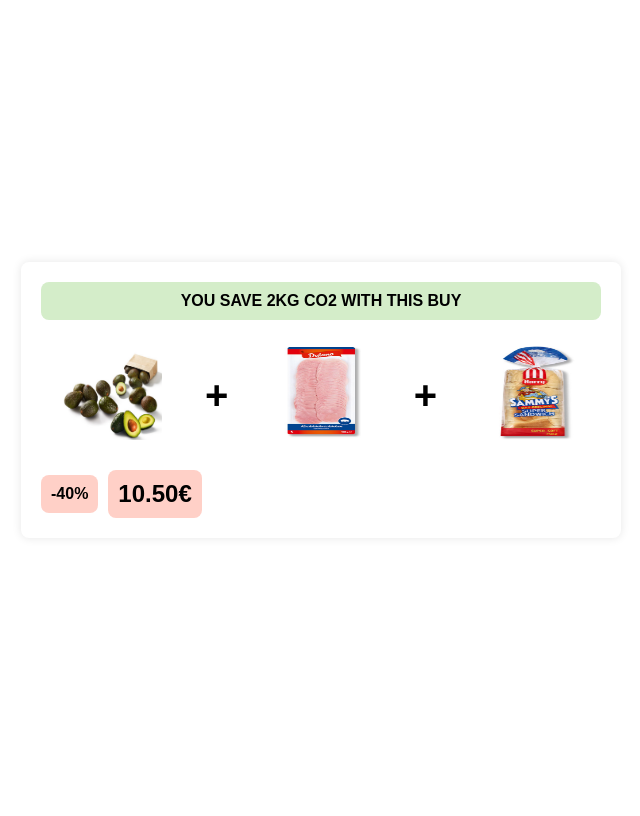
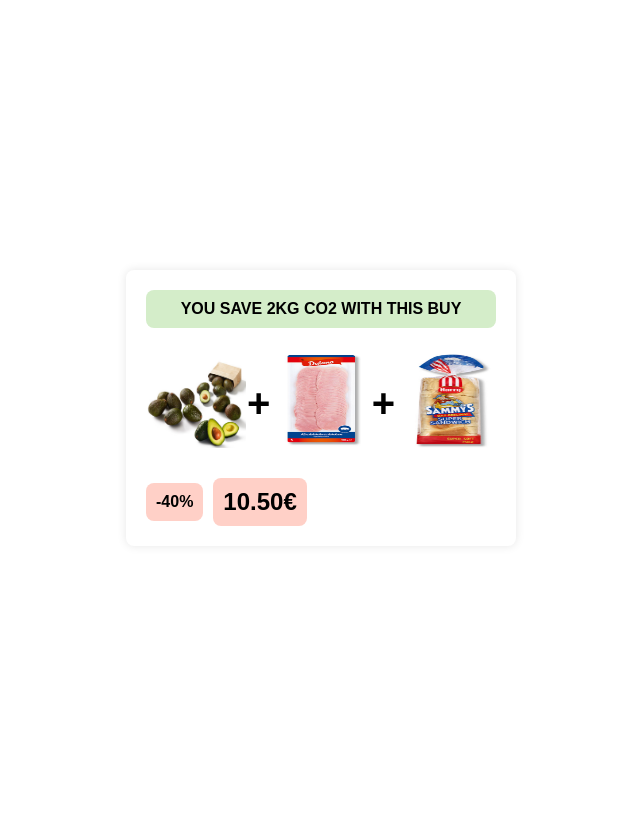
Before and after one commit to runformoney/hackfestival_group2_schwarz_it_challenge, a Flask app: page /bundle in a window 1280 px wide. Shown: the whole page, without its empty margins (319-959 px from the left). Before the commit the page ends 518 px from the top, so only its background shows below. Run offline with Flask 3, Linux system fonts and the light colour scheme; parts of the project's set-up code (start-up, migrations or seed data) failed here and were passed over.

Commit message:
Display one bundle

```diff
--- a/app.py
+++ b/app.py
@@ -13,8 +13,10 @@ def mainpage():
 def discount():
     customer_index= random.randint(0, 999)
     recos = get_recommendations.get_all_recos(customer_index)
+    print(recos['product_bundle'])
+
     return render_template("discount.html",
-                           discount=recos)
+                           discount=recos['product_bundle'])
 
 @app.route('/bundle')
 def bundle():
--- a/static/css/bundle.css
+++ b/static/css/bundle.css
@@ -1,10 +1,6 @@
-* {
-    box-sizing: border-box;
-    margin: 0;
-    padding: 0;
-}
 
-body {
+
+.bundle {
     font-family: Arial, sans-serif;
     background-color: #ffffff;
     display: flex;
@@ -13,8 +9,8 @@ body {
     height: 100vh;
 }
 
-.container {
-    width: 600px;
+.containerBundle {
+    width: 350px;
     background-color: #ffffff;
     border-radius: 8px;
     padding: 20px;
@@ -22,7 +18,7 @@ body {
     box-shadow: 0px 0px 10px rgba(0, 0, 0, 0.1);
 }
 
-.header {
+.headerBundle {
     background-color: #d4edc9;
     padding: 10px;
     font-weight: bold;
--- a/templates/bundle.html
+++ b/templates/bundle.html
@@ -6,9 +6,9 @@
     <title>Sustainability Purchase</title>
     <link rel="stylesheet" href="/static/css/bundle.css">
 </head>
-<body>
-    <div class="container">
-        <div class="header">
+<body class="bundle">
+    <div class="containerBundle">
+        <div class="headerBundle">
             YOU SAVE 2KG CO2 WITH THIS BUY
         </div>
         <div class="items">
```
Also changed, not shown: templates/discount.html (+30 -2 lines).
